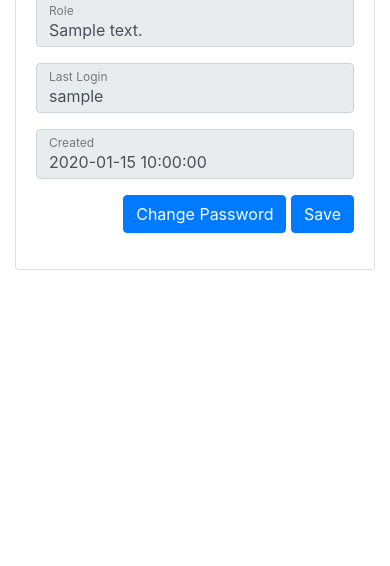
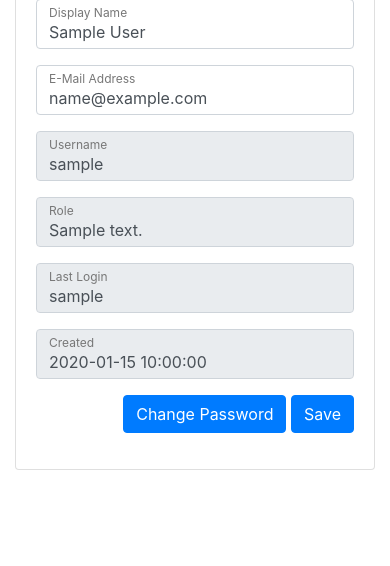
Before and after one commit to felbinger/FlaskBasic, a Flask app: template backend/app/templates/profile.html in a window 390 px wide. Shown: the part 343-909 px from the top of the page. Before the commit the page ends 613 px from the top, so only its background shows below. Run offline with Flask 2, Linux system fonts and the light colour scheme; the template is opened without the code that fills it: most values are stand-ins (such as "Sample title", 1, 10 or a date in 2020); parts of the project's set-up code (start-up, migrations or seed data) failed here and were passed over; some libraries are stand-ins or nearby versions.

Commit message:
removed recaptcha from login added recaptcha to password reset form added design for profile pictures (no upload functionality yet)

```diff
--- a/backend/app/api/user/models.py
+++ b/backend/app/api/user/models.py
@@ -22,7 +22,7 @@ class User(db.Model):
     role = db.relationship('Role', backref=db.backref('users', lazy=True))
 
     def __init__(self, *args, **kwargs):
-        kwargs['password'] = generate_password_hash(password, method='sha512')
+        kwargs['password'] = generate_password_hash(kwargs['password'], method='sha512')
         super().__init__(*args, **kwargs, public_id=str(uuid4()), verified=False, created=datetime.utcnow())
 
     def jsonify(self):
@@ -34,7 +34,7 @@ class User(db.Model):
             'verified': self.verified,
             'created': self.created.strftime("%d.%m.%Y %H:%M:%S"),
             'lastLogin': self.last_login.strftime("%d.%m.%Y %H:%M:%S") if self.last_login else None,
-            'role': self.role.jsonify(),
+            'role': self.role.jsonify()
         }
 
     def verify_password(self, password):
--- a/backend/app/templates/login.html
+++ b/backend/app/templates/login.html
@@ -1,4 +1,4 @@
-{% from "_render_field.html" import render_field, render_recaptcha_field %}
+{% from "_render_field.html" import render_field %}
 <!DOCTYPE html>
 <html lang="en">
     <head>
@@ -39,7 +39,6 @@
                         {{ form.csrf_token }}
                         {{ render_field(form.username, placeholder=form.username.label.text) }}
                         {{ render_field(form.password, placeholder=form.password.label.text) }}
-                        {{ render_recaptcha_field(form.recaptcha) }}
                         <button class="btn btn-lg btn-primary btn-block" type="submit">Login</button>
                         <a href="/reset/request">Forgot your password?</a>
                     </form>
--- a/backend/app/templates/profile.html
+++ b/backend/app/templates/profile.html
@@ -31,7 +31,7 @@
                         {% endif %}
                     {% endwith %}
                     <div class="row">
-                        <div class="offset-md-3 col-md-6">
+                        <div class="offset-md-2 col-md-8">
                             <div class="card mb-3 mx-auto">
                                 <div class="card-header">
                                     <i class="fas fa-user"></i>
@@ -42,7 +42,26 @@
                                         {% if data %}
                                         <input name="id" type="hidden" value="{{ data['publicId'] }}" readonly>
                                         <div class="row">
-                                            <div class="col-md-6">
+                                            <div class="col-md-2">
+                                                <img src="/picture/{{ data['publicId'] }}"
+                                                     alt="Profile Picture" width="200" height="200">
+                                                <!-- TODO update profile picture: <input type="file">-->
+                                            </div>
+                                            <div class="col-md-10">
+                                                <div class="form-group">
+                                                    <div class="form-label-group">
+                                                        <input type="text" id="profileDisplayName"
+                                                               class="form-control" name="displayName" placeholder="Display Name" value="{{ data['displayName'] }}">
+                                                        <label for="profileDisplayName">Display Name</label>
+                                                    </div>
+                                                </div>
+                                                <div class="form-group">
+                                                    <div class="form-label-group">
+                                                        <input type="email" id="profileEMail"
+                                                               class="form-control" name="email" placeholder="E-Mail Address" value="{{ data['email'] }}">
+                                                        <label for="profileEMail">E-Mail Address</label>
+                                                    </div>
+                                                </div>
                                                 <div class="form-group">
                                                     <div class="form-label-group">
                                                         <input type="text" id="profileUsername" disabled
@@ -50,28 +69,6 @@
                                                         <label for="profileUsername">Username</label>
                                                     </div>
                                                 </div>
-                                            </div>
-                                            <div class="col-md-6">
-                                                <div class="form-group">
-                                                    <div class="form-label-group">
-                                                        <input type="text" id="profileDisplayName"
-                                                               class="form-control" name="displayName" placeholder="Display Name" value="{{ data['displayName'] }}">
-                                                        <label for="profileDisplayName">Display Name</label>
-                                                    </div>
-                                                </div>
-                                            </div>
-                                        </div>
-                                        <div class="row">
-                                            <div class="col-md-6">
-                                                <div class="form-group">
-                                                    <div class="form-label-group">
-                                                        <input type="email" id="profileEMail"
-                                                               class="form-control" name="email" placeholder="E-Mail Address" value="{{ data['email'] }}">
-                                                        <label for="profileEMail">E-Mail Address</label>
-                                                    </div>
-                                                </div>
-                                            </div>
-                                            <div class="col-md-6">
                                                 <div class="form-group">
                                                     <div class="form-label-group">
                                                         <input type="text" id="profileRole" disabled
@@ -82,7 +79,7 @@
                                             </div>
                                         </div>
                                         <div class="row">
-                                            <div class="col-md-6 ">
+                                            <div class="offset-md-2 col-md-5">
                                                 <div class="form-group">
                                                     <div class="form-label-group">
                                                         <input type="text" id="profileLastLogin" disabled
@@ -91,7 +88,7 @@
                                                     </div>
                                                 </div>
                                             </div>
-                                            <div class="col-md-6">
+                                            <div class="col-md-5">
                                                 <div class="form-group">
                                                     <div class="form-label-group">
                                                         <input type="text" id="profileCreated" disabled
--- a/backend/app/templates/resetPassword.html
+++ b/backend/app/templates/resetPassword.html
@@ -1,4 +1,4 @@
-{% from "_render_field.html" import render_field %}
+{% from "_render_field.html" import render_field, render_recaptcha_field %}
 <!DOCTYPE html>
 <html lang="en">
     <head>
@@ -38,6 +38,7 @@
                     <form method="POST">
                         {{ form.csrf_token }}
                         {{ render_field(form.email, placeholder=form.email.label.text) }}
+                        {{ render_recaptcha_field(form.recaptcha) }}
                         <button class="btn btn-lg btn-primary btn-block" type="submit">Request Password Reset</button>
                     </form>
                 </div>
--- a/backend/app/views/auth.py
+++ b/backend/app/views/auth.py
@@ -12,11 +12,11 @@ auth = Blueprint(__name__, 'auth')
 class LoginForm(FlaskForm):
     username = StringField('Username', validators=[InputRequired(), Length(min=1, max=80)])
     password = PasswordField('Password', validators=[InputRequired(), Length(min=8, max=200)])
-    recaptcha = RecaptchaField()
 
 
 class PasswordResetForm(FlaskForm):
     email = StringField('E-Mail', validators=[InputRequired()])
+    recaptcha = RecaptchaField()
 
 
 @auth.route('/login', methods=['GET', 'POST'])
@@ -38,7 +38,7 @@ def login():
             else:
                 flash(resp.get('message'), 'danger')
         else:
-            flash('Missing credentials', 'danger')
+            flash('Invalid Credentials!', 'danger')
     return render_template('login.html', form=form)
 
 
```
Also changed, not shown: backend/app/views/profile.py (+11 -1 lines), backend/app/static/img/profile/blank.png (added), backend/app/static/img/profile/c062b421-98cc-445f-a020-5bb941b0b05d.png (added).
